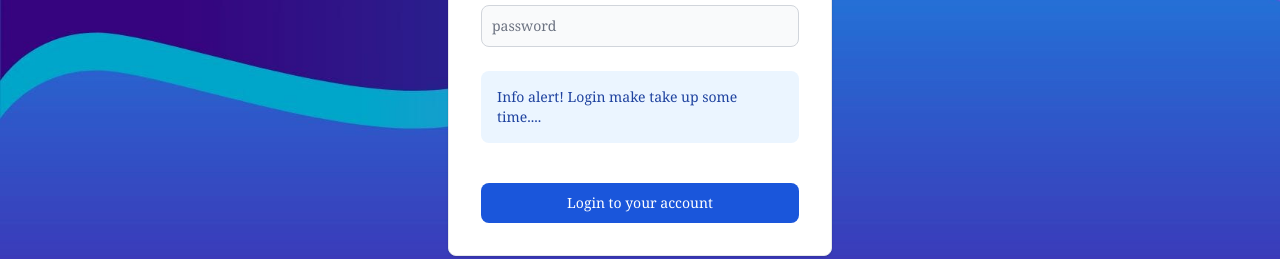
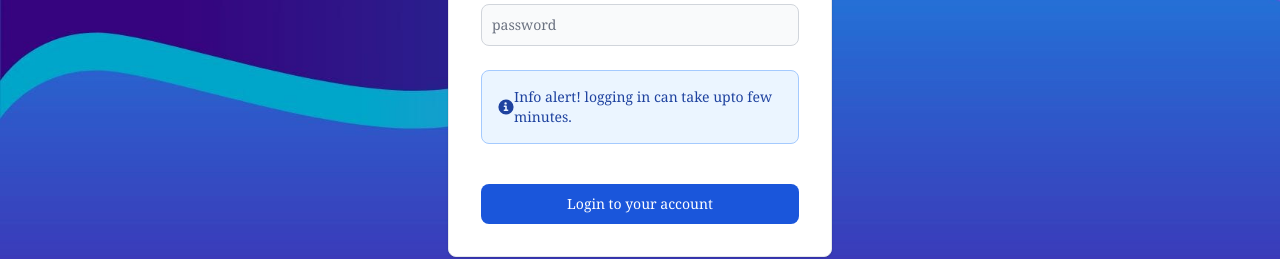
Before and after one commit to Radioactive56/DMM-Task-Tracker, a React (Create React App) app in the folder Frontend/enterprise_frontend/: page / in a window 1280 px wide. Shown: the part 373-632 px from the top of the page. Built offline with nearby package versions, Linux system fonts and the light colour scheme; no server answers.

Commit message:
Update Login.js

```diff
--- a/Frontend/enterprise_frontend/src/components/Login.js
+++ b/Frontend/enterprise_frontend/src/components/Login.js
@@ -20,8 +20,14 @@
                 </div>
                 <div className="flex items-start">
                     <div className="flex items-start">
-                    <div class="p-4 mb-4 text-sm text-blue-800 rounded-lg bg-blue-50 dark:bg-gray-800 dark:text-blue-400" role="alert">
-  <span class="font-medium">Info alert!</span> Login make take up some time....
+                    <div class="flex items-center p-4 mb-4 text-sm text-blue-800 border border-blue-300 rounded-lg bg-blue-50 dark:bg-gray-800 dark:text-blue-400 dark:border-blue-800" role="alert">
+  <svg class="flex-shrink-0 inline w-4 h-4 me-3" aria-hidden="true" xmlns="http://www.w3.org/2000/svg" fill="currentColor" viewBox="0 0 20 20">
+    <path d="M10 .5a9.5 9.5 0 1 0 9.5 9.5A9.51 9.51 0 0 0 10 .5ZM9.5 4a1.5 1.5 0 1 1 0 3 1.5 1.5 0 0 1 0-3ZM12 15H8a1 1 0 0 1 0-2h1v-3H8a1 1 0 0 1 0-2h2a1 1 0 0 1 1 1v4h1a1 1 0 0 1 0 2Z"/>
+  </svg>
+  <span class="sr-only">Info</span>
+  <div>
+    <span class="font-medium">Info alert!</span> logging in can take upto few minutes.
+  </div>
 </div>
                     </div>
                 </div>
```
